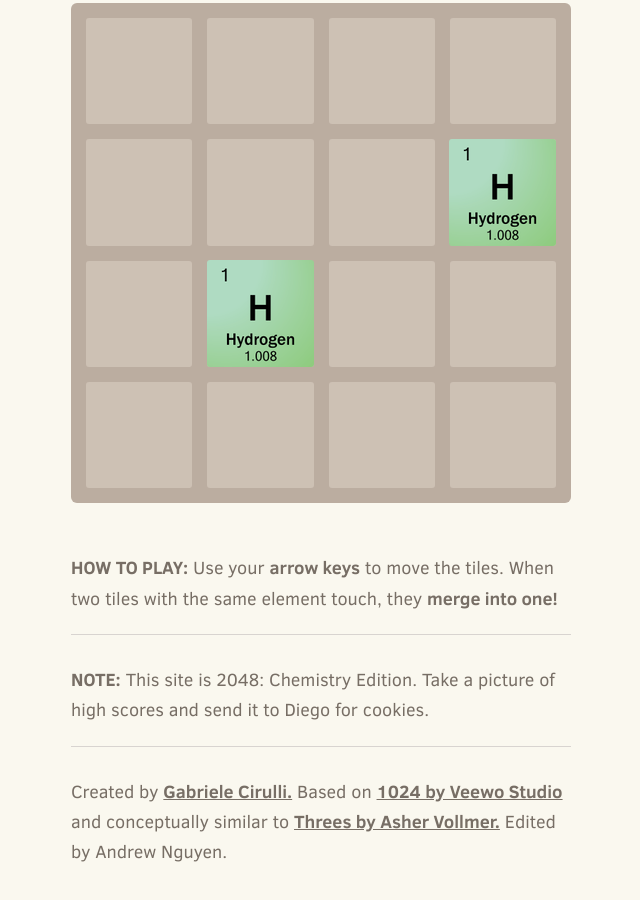
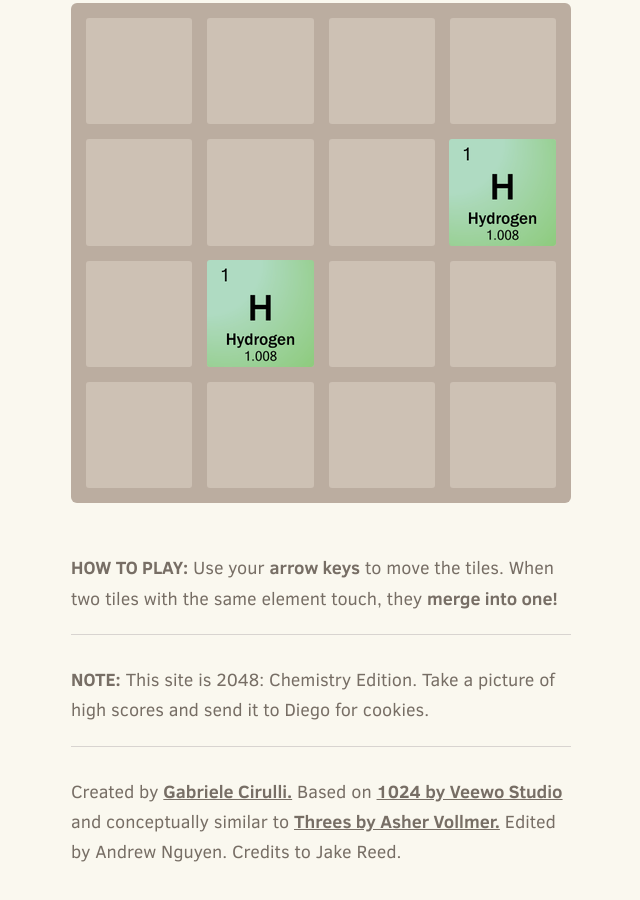
Before and after one commit to BetterThanDiego/2048-1.1, a plain HTML site: page index.html in a window 1280 px wide. Shown: the part 271-1171 px from the top of the page, without its empty margins (319-959 px from the left). Drawn offline with Linux system fonts and the light colour scheme.

Commit message:
Update index.html

```diff
--- a/index.html
+++ b/index.html
@@ -81,7 +81,7 @@
     </p>
     <hr>
     <p>
-    Created by <a href="http://gabrielecirulli.com" target="_blank">Gabriele Cirulli.</a> Based on <a href="https://itunes.apple.com/us/app/1024!/id823499224" target="_blank">1024 by Veewo Studio</a> and conceptually similar to <a href="http://asherv.com/threes/" target="_blank">Threes by Asher Vollmer.</a> Edited by Andrew Nguyen.</a>
+    Created by <a href="http://gabrielecirulli.com" target="_blank">Gabriele Cirulli.</a> Based on <a href="https://itunes.apple.com/us/app/1024!/id823499224" target="_blank">1024 by Veewo Studio</a> and conceptually similar to <a href="http://asherv.com/threes/" target="_blank">Threes by Asher Vollmer.</a> Edited by Andrew Nguyen. Credits to Jake Reed.</a>
     </p>
   </div>
 
```
